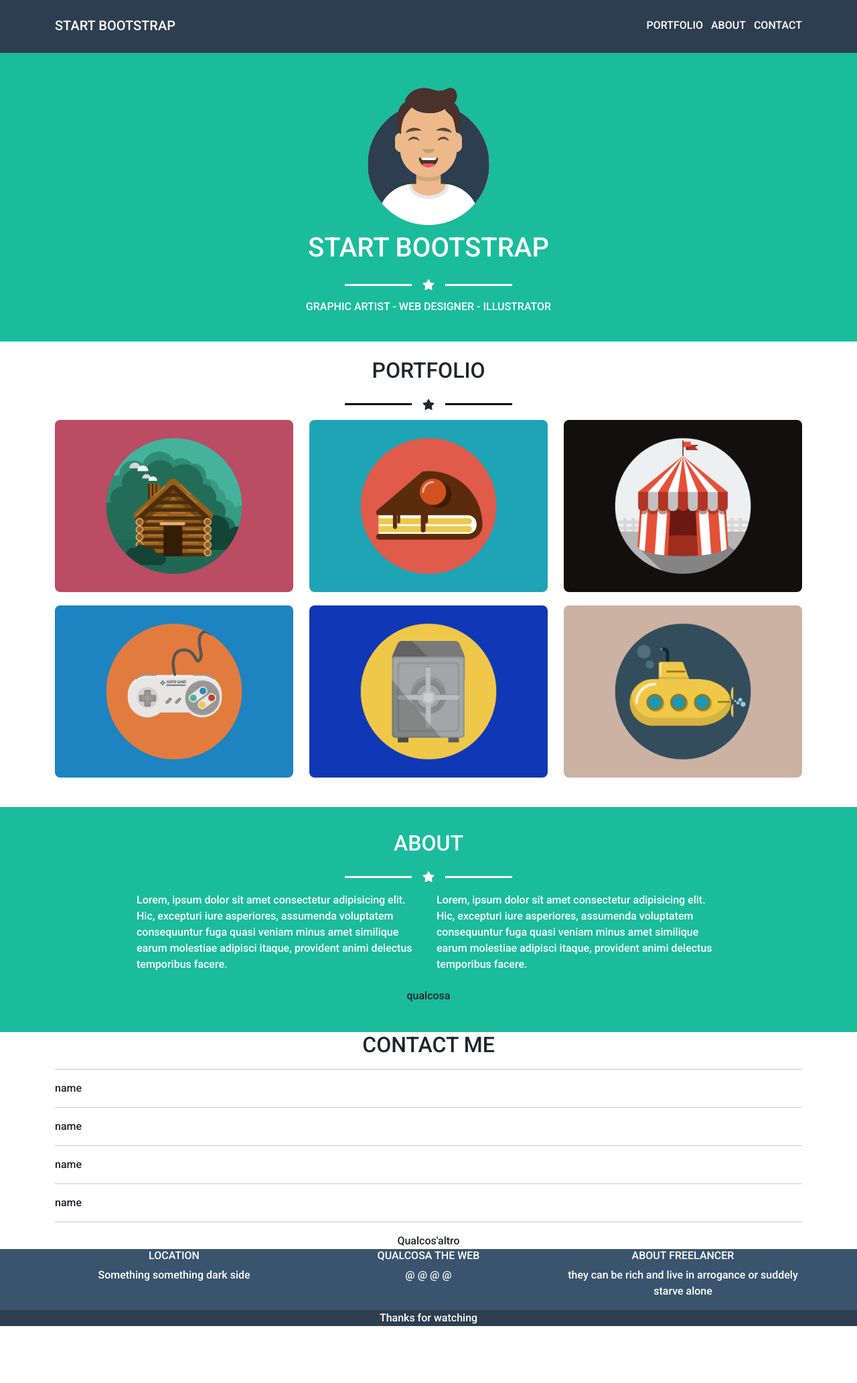
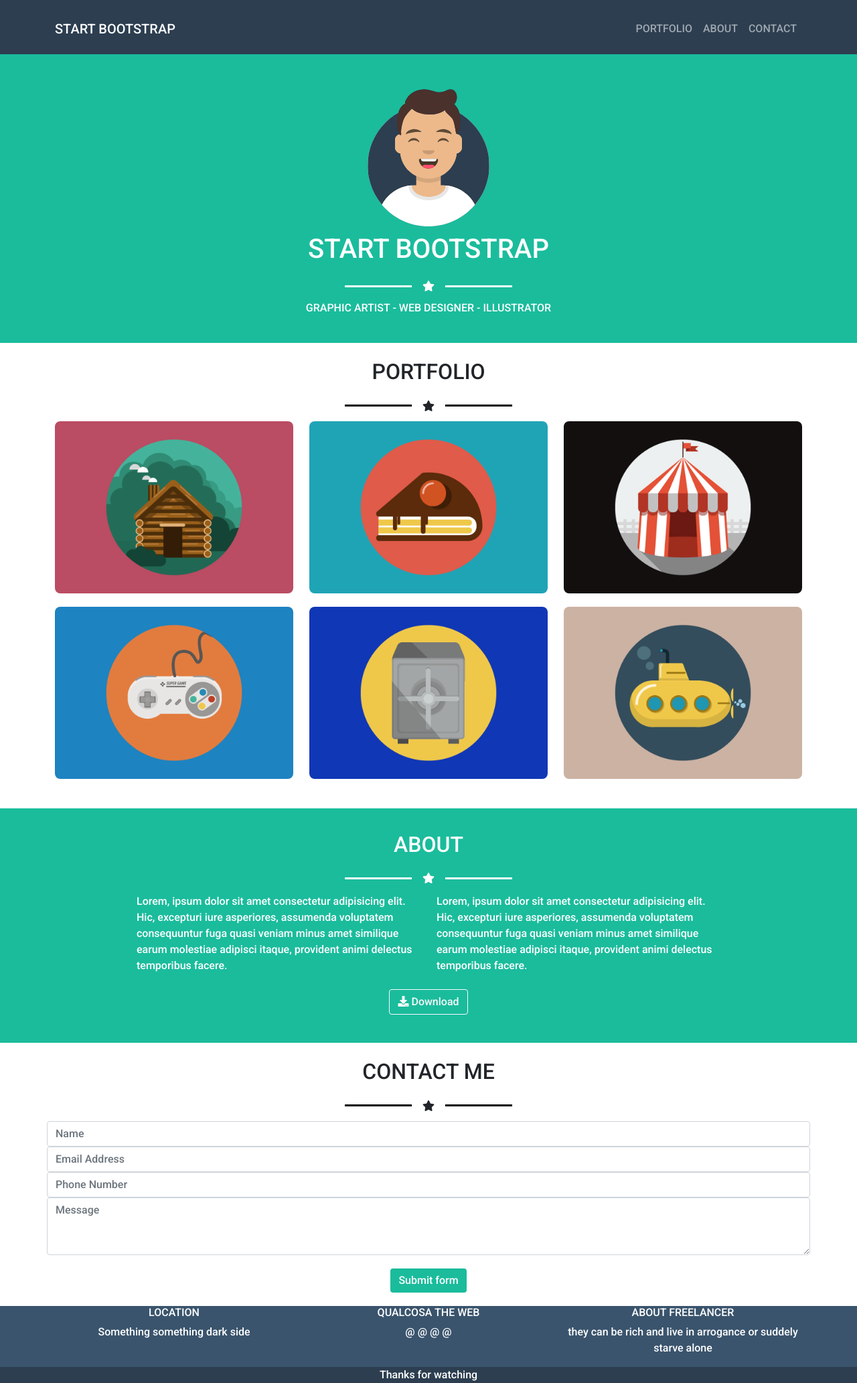
Before and after one commit to Leppo84/html-css-bootstrap-freelancer, a plain HTML site: page index.html in a window 1280 px wide. Shown: the whole page at 67% size. Before the commit the page ends 1980 px from the top, so only its background shows below. Drawn offline with nearby package versions, Linux system fonts and the light colour scheme.

```diff
--- a/css/style.css
+++ b/css/style.css
@@ -12,13 +12,8 @@
     padding: 15px 0 10px;
 }
 
-
-header div div nav ul {
-    padding-top: 8px;
-}
-
-header div div nav ul li {
-    line-height: 30px;
+.navbar .mod_btn_white {
+    border: 1px solid white;
 }
 
 .bg {
@@ -54,6 +49,14 @@
     margin-bottom: 20px;
 }
 
+.mod_btn {
+    background-color: #1abc9c;
+    border: 0;
+    margin: 20px 0;
+}
+
+.mod_form .col-12 { margin-top: 6px;}
+
 footer {
     background-color: #3a546d;
     color: white;
--- a/index.html
+++ b/index.html
@@ -23,22 +23,30 @@
 </head>
 <body>
     <header>
-        <div class="container">
-            <div class="row justify-content-between align-items-center">
-                <div class="col">
-                    <h5>
-                        START BOOTSTRAP
-                    </h5>
-                </div>
-                <nav class="col">
-                    <ul class="list-inline text-end">
-                        <li class="list-inline-item">PORTFOLIO</li>
-                        <li class="list-inline-item">ABOUT</li>
-                        <li class="list-inline-item">CONTACT</li>
-                        </ul>
-                </nav>
+
+        <!-- BS collapsing nav -->
+
+        <nav class="navbar navbar-expand-lg navbar-dark">
+            <div class="container">
+              <a class="navbar-brand" href="#">START BOOTSTRAP</a>
+              <button class="navbar-toggler mod_btn_white justify-content-end" type="button" data-bs-toggle="collapse" data-bs-target="#navbarNav" aria-controls="navbarNav" aria-expanded="false" aria-label="Toggle navigation">
+                <span class="navbar-toggler-icon"></span>
+              </button>
+              <div class="collapse navbar-collapse justify-content-end" id="navbarNav">
+                <ul class="navbar-nav">
+                  <li class="nav-item">
+                    <a class="nav-link" href="#">PORTFOLIO</a>
+                  </li>
+                  <li class="nav-item">
+                    <a class="nav-link" href="#">ABOUT</a>
+                  </li>
+                  <li class="nav-item">
+                    <a class="nav-link" href="#">CONTACT</a>
+                  </li>
+                </ul>
+              </div>
             </div>
-        </div>
+          </nav>
     </header>
     <main>
         <section class="bg text-center">
@@ -68,7 +76,8 @@
                 <i class="fas fa-star"></i>
                 <div class="line black">
                 </div>
-            </div>            <div class="row row-cols-1 row-cols-sm-2 row-cols-md-3">
+            </div>
+            <div class="row row-cols-1 row-cols-sm-2 row-cols-md-3">
                 <div class="col">
                     <img src="img/cabin.png" alt=""></div>
                 <div class="col">
@@ -109,42 +118,36 @@
                     </div>
                 </article>
                 <div class="btn">
-                    qualcosa
+                    <button type="button" class="btn btn-outline-light"><span><i class="fas fa-download"></i></span> Download</button>
                 </div>
             </div>
         </section>
         <section class="container text-center">
+            <br>
             <h2>
                 CONTACT ME
             </h2>
-            <hr>
-            <div class="row text-start">
-                <span class="col-12">
-                    name
-                    <hr>
-                </span>
+            <div class="ruler d-flex justify-content-between align-center align-items-center">
+                <div class="line black">
+                </div>
+                <i class="fas fa-star"></i>
+                <div class="line black">
+                </div>
             </div>
-            <div class="row text-start">
-                <span class="col-12">
-                    name
-                    <hr>
-                </span>
+            <div class="row justify-content-start">
+            <br>
+            <input class="col-12 form-control" type="text" placeholder="Name" aria-label="default input example">
+            <br>
+            <input class="col-12 form-control" type="text" placeholder="Email Address" aria-label="default input example">
+            <br>
+            <input class="col-12 form-control" type="text" placeholder="Phone Number" aria-label="default input example">
+            <br>
+            <textarea class="col-12 form-control" rows="3"  placeholder="Message"></textarea>
+            <br>
+            <div class="col-12">
+                <button class="btn btn-primary mod_btn" type="submit">Submit form</button>
             </div>
-            <div class="row text-start">
-                <span class="col-12">
-                    name
-                    <hr>
-                </span>
-            </div>
-            <div class="row text-start">
-                <span class="col-12">
-                    name
-                    <hr>
-                </span>
-            </div>
-            <div class="btn_alt">
-                Qualcos'altro
-            </div>
+            <br>
         </section>
     </main>
     <footer>
```
